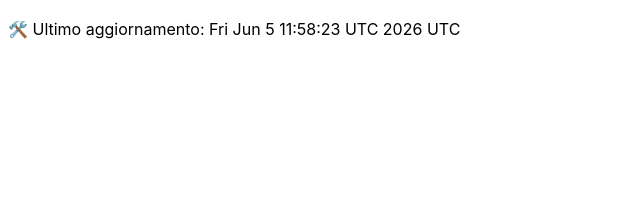
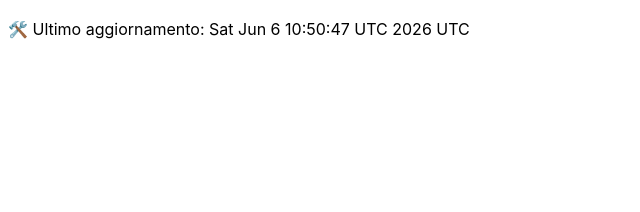
Before and after one commit to DanteTrb/DanteTrb.github.io, a Jekyll site: the page built from badges.md, in a window 1280 px wide. Shown: the top 212 px of the page, without its empty margins (0-640 px from the left). Built offline with Jekyll 4.4.1, drawn with Linux system fonts in a browser that asks for light colours; our own code applies the rules of GitHub Pages for plain Markdown files.

Commit message:
🛠️ Aggiornamento automatico badge

```diff
--- a/badges.md
+++ b/badges.md
@@ -1 +1 @@
-🛠️ Ultimo aggiornamento: Fri Jun  5 11:58:23 UTC 2026 UTC
+🛠️ Ultimo aggiornamento: Sat Jun  6 10:50:47 UTC 2026 UTC
```
